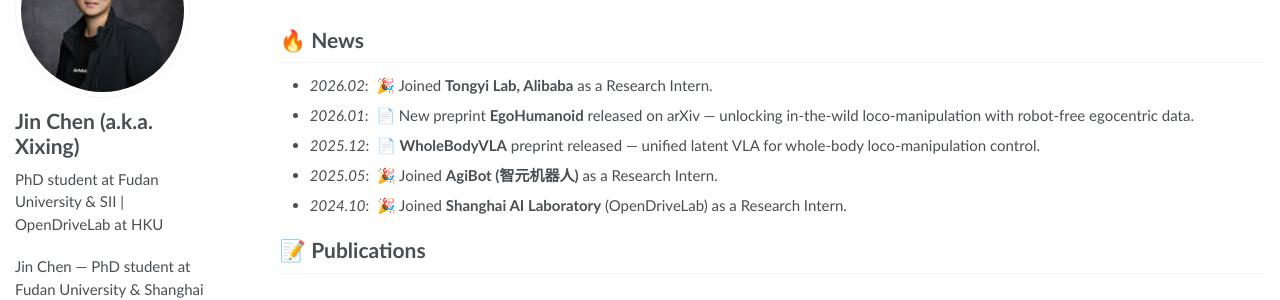
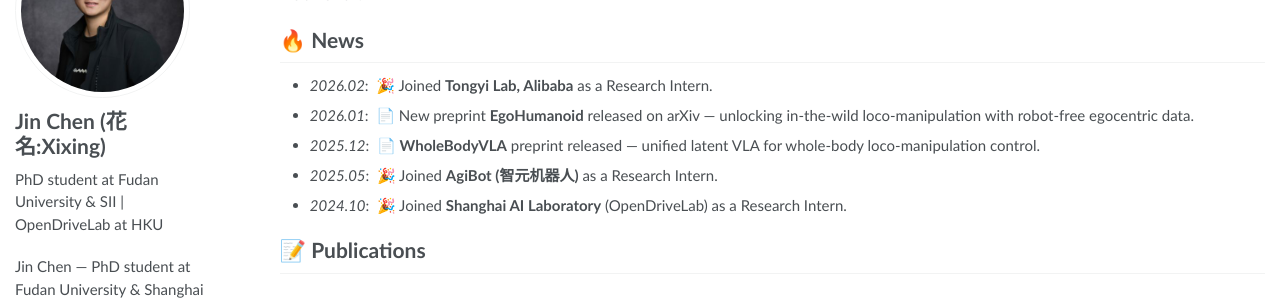
Before and after one commit to JinChen0056/jinchen0056.github.io, a Jekyll site: the page built from _pages/about.md, in a window 1280 px wide. Shown: the part 168-468 px from the top of the page. Built offline with Jekyll 4.4.1, drawn with Linux system fonts in a browser that asks for light colours.

Commit message:
Use Alibaba-style nickname notation '花名:Xixing'

```diff
--- a/_config.yml
+++ b/_config.yml
@@ -21,7 +21,7 @@
 
 # Site Author
 author:
-  name             : "Jin Chen (a.k.a. Xixing)"
+  name             : "Jin Chen (花名:Xixing)"
   avatar           : "images/profile.jpg"
   bio              : "PhD student at Fudan University & SII | OpenDriveLab at HKU"
   location         : "Shanghai, China"
```
